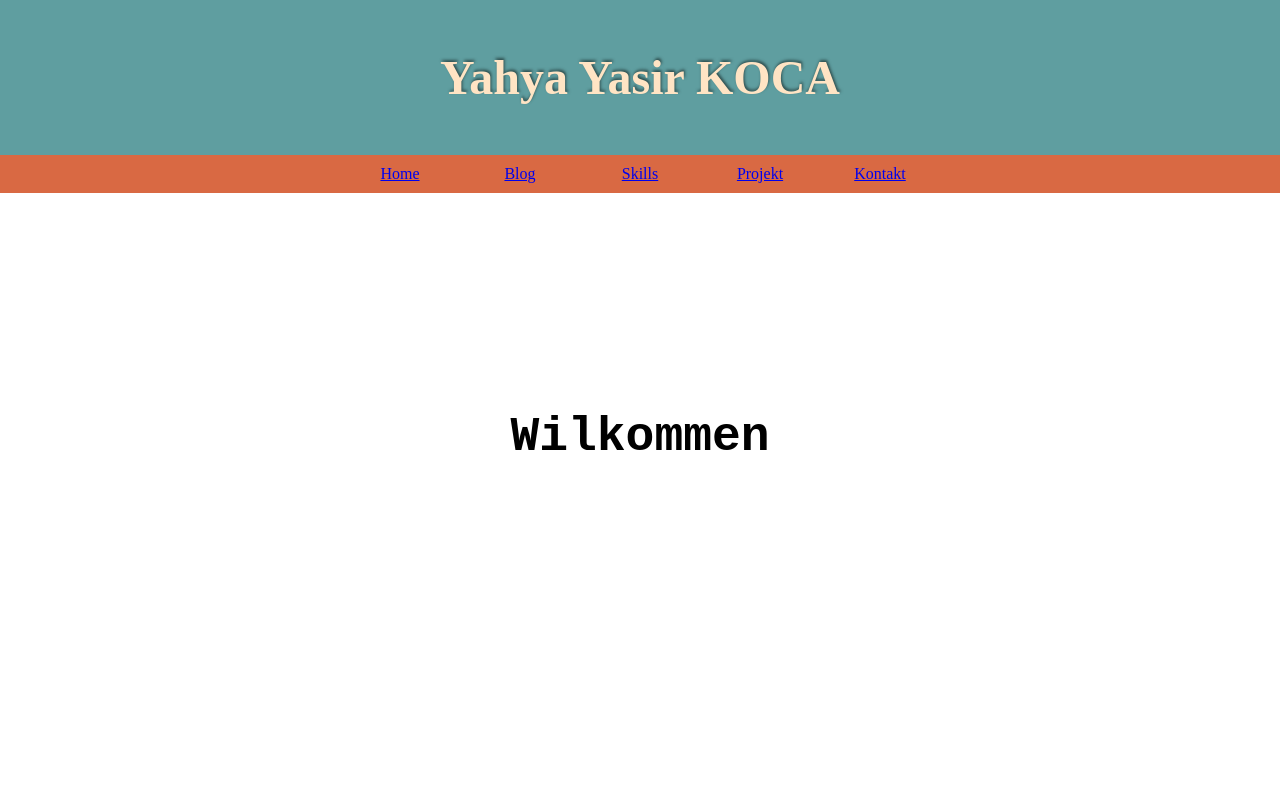
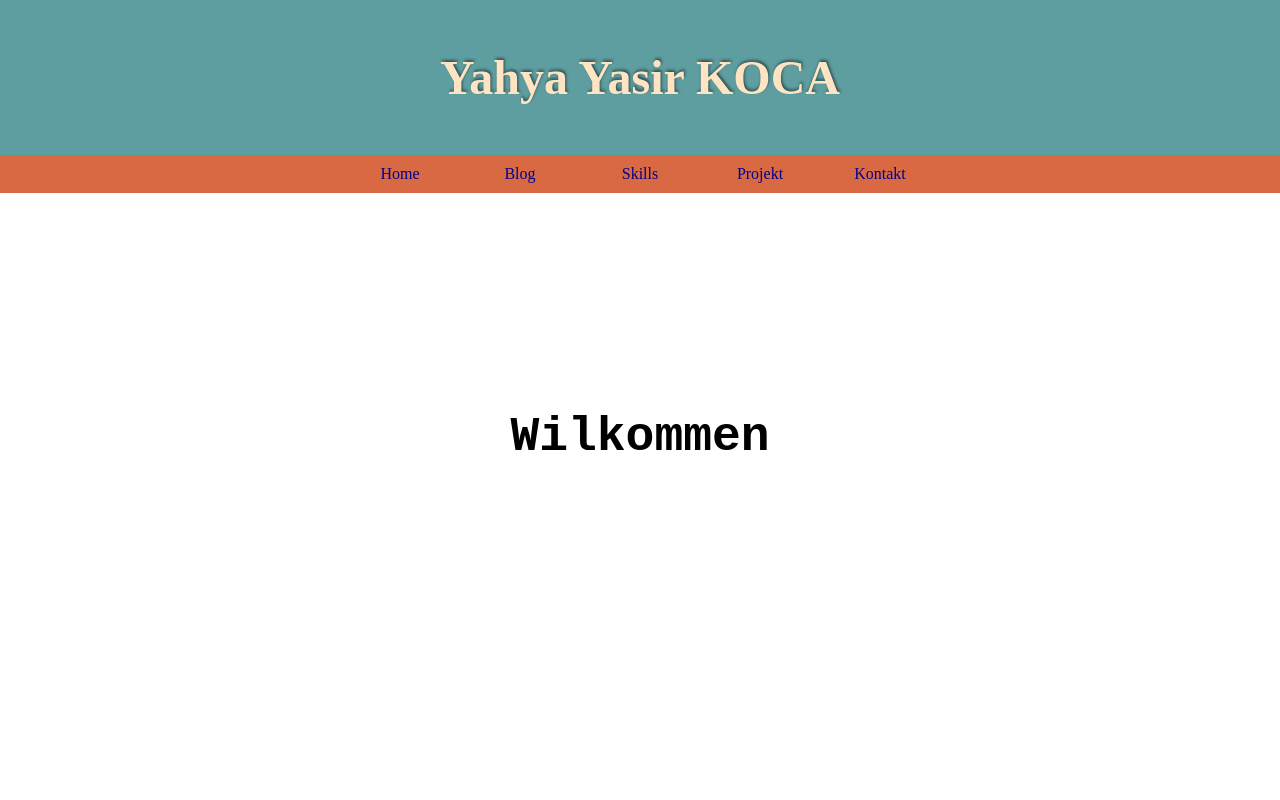
Before and after one commit to yykoca/MyRepo, a plain HTML site: page menu_nav/index.html in a window 1280 px wide. Shown: the top 800 px of the page. Drawn offline with Linux system fonts and the light colour scheme.

Commit message:
nav link korrigiert

```diff
--- a/menu_nav/style.css
+++ b/menu_nav/style.css
@@ -44,6 +44,10 @@ section ul li:hover {
 section ul li:active {
     background-color: black;
 }
+.menu ul li a{
+    text-decoration: none;
+    color: darkblue;
+}
 
 /* ----- HOME ----- */
 .home {
@@ -55,6 +59,7 @@ section.home h1 {
     top: 50%;
     font-size: 3rem;
     font-family: monospace;
+    z-index: -1;
 }
 
 /* ----- BLOG ----- */
```
